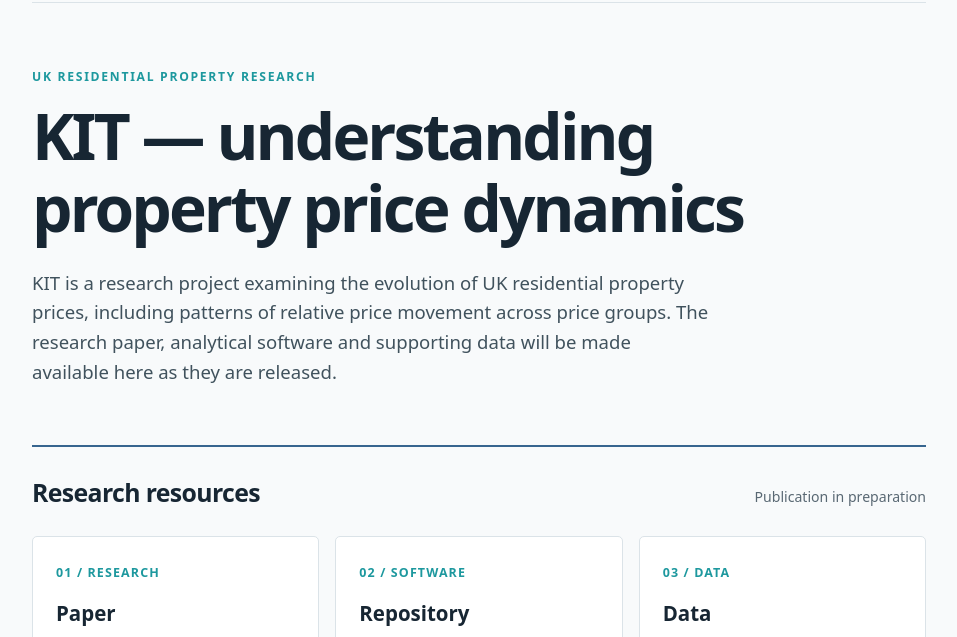
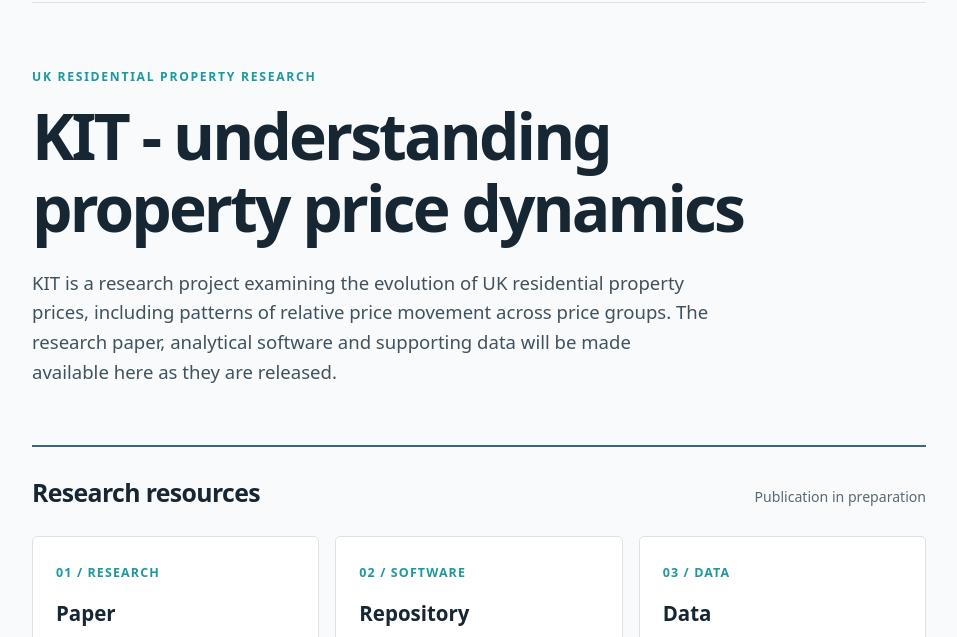
Before and after one commit to acycle-uk/acycle-uk.github.io, a plain HTML site: page index.html in a window 1280 px wide. Shown: the part 114-751 px from the top of the page, without its empty margins (161-1118 px from the left). Drawn offline with Linux system fonts and the light colour scheme.

Commit message:
Update index.html

```diff
--- a/index.html
+++ b/index.html
@@ -53,7 +53,7 @@
   <main>
     <section class="hero" aria-labelledby="main-title">
       <div class="eyebrow">UK residential property research</div>
-      <h1 id="main-title">KIT — understanding property price dynamics</h1>
+      <h1 id="main-title">KIT - understanding property price dynamics</h1>
       <p class="lede">KIT is a research project examining the evolution of UK residential property prices, including patterns of relative price movement across price groups. The research paper, analytical software and supporting data will be made available here as they are released.</p>
     </section>
     <section class="rule" id="resources" aria-labelledby="resources-title">
```
